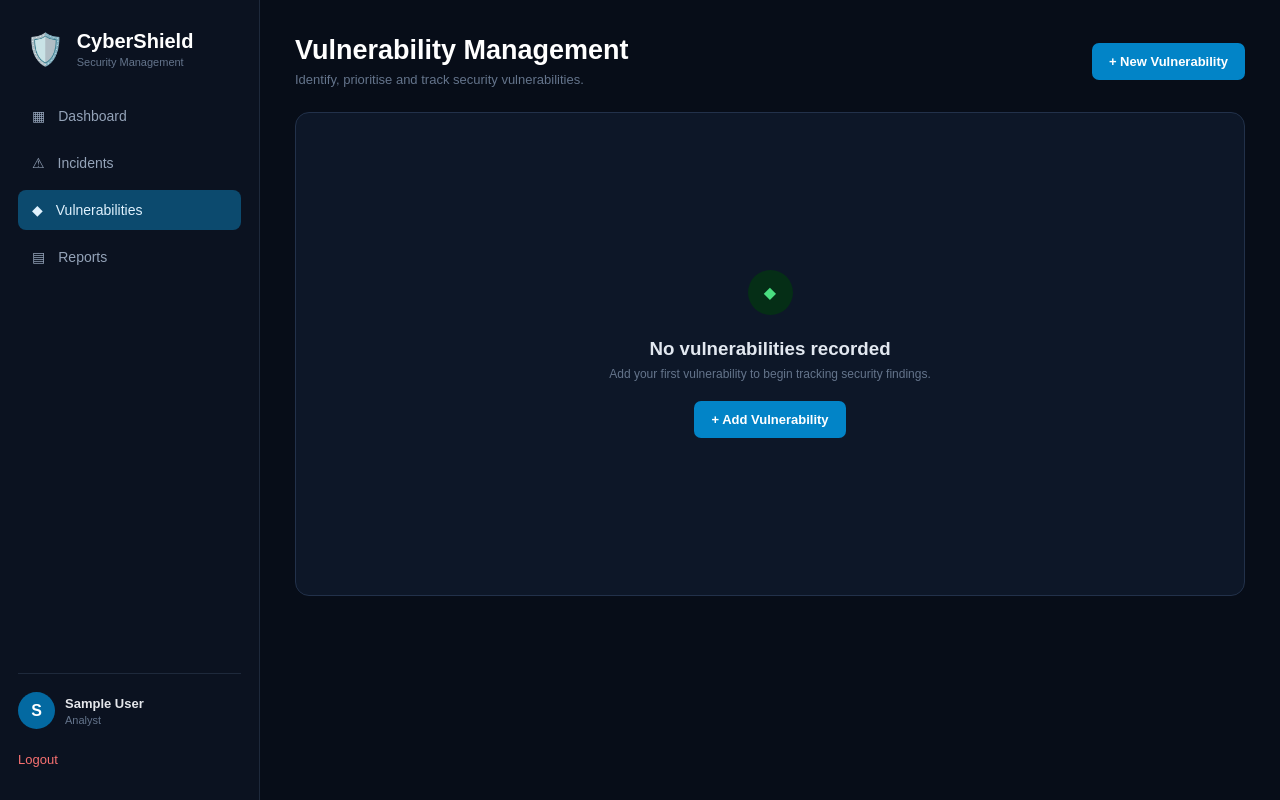
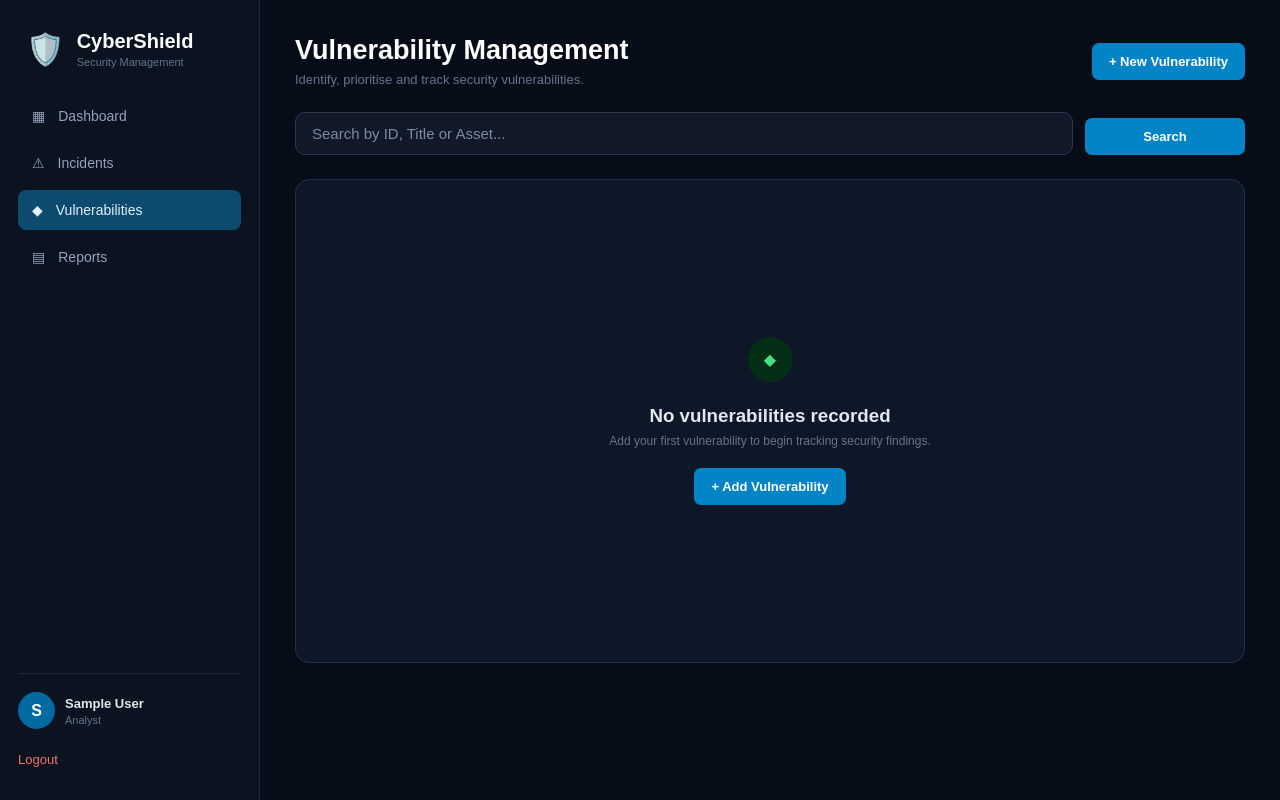
Before and after one commit to aleena-2507/CyberShield, a Flask app: page /vulnerabilities in a window 1280 px wide. Run offline with Flask 3, Linux system fonts and the light colour scheme; the visitor is signed in with stand-in values (Sample User, id 1); data that the repository does not hold is empty.

Commit message:
searching satge 16

```diff
--- a/app.py
+++ b/app.py
@@ -446,16 +446,36 @@ def add_incident_note(id):
 @login_required
 def vulnerabilities():
 
-    all_vulnerabilities = Vulnerability.query.order_by(
-        Vulnerability.created_at.desc()
-    ).all()
+    search = request.args.get("search", "").strip()
+
+    if search:
+
+        vulnerabilities = Vulnerability.query.filter(
+
+            db.or_(
+
+                Vulnerability.vulnerability_id.ilike(f"%{search}%"),
+                Vulnerability.title.ilike(f"%{search}%"),
+                Vulnerability.affected_asset.ilike(f"%{search}%")
+
+            )
+
+        ).order_by(
+            Vulnerability.created_at.desc()
+        ).all()
+
+    else:
+
+        vulnerabilities = Vulnerability.query.order_by(
+            Vulnerability.created_at.desc()
+        ).all()
 
     return render_template(
         "vulnerabilities.html",
-        vulnerabilities=all_vulnerabilities,
-        user=current_user
+        vulnerabilities=vulnerabilities,
+        user=current_user,
+        search=search
     )
-
 
 @app.route("/vulnerabilities/create", methods=["GET", "POST"])
 @login_required
--- a/static/css/style.css
+++ b/static/css/style.css
@@ -1396,3 +1396,34 @@ button:hover {
 .btn-primary:hover{
     background:#1583cc;
 }
+/* Search Bar */
+
+.search-form{
+    display:flex;
+    gap:12px;
+    margin:24px 0;
+    align-items:center;
+}
+
+.search-input{
+    flex:1;
+    padding:12px 16px;
+    border:1px solid #2b3854;
+    border-radius:10px;
+    background:#111827;
+    color:white;
+    font-size:15px;
+}
+
+.search-input::placeholder{
+    color:#7b8ba5;
+}
+
+.search-input:focus{
+    outline:none;
+    border-color:#2196f3;
+}
+
+.search-form button{
+    width:160px;
+}
--- a/templates/vulnerabilities.html
+++ b/templates/vulnerabilities.html
@@ -99,6 +99,21 @@
         </a>
 
     </header>
+    <form method="GET" class="search-form">
+
+    <input
+        type="text"
+        name="search"
+        value="{{ search }}"
+        placeholder="Search by ID, Title or Asset..."
+        class="search-input"
+    >
+
+    <button type="submit" class="primary-button">
+        Search
+    </button>
+
+    </form>
 
 
     {% with messages = get_flashed_messages() %}
```
